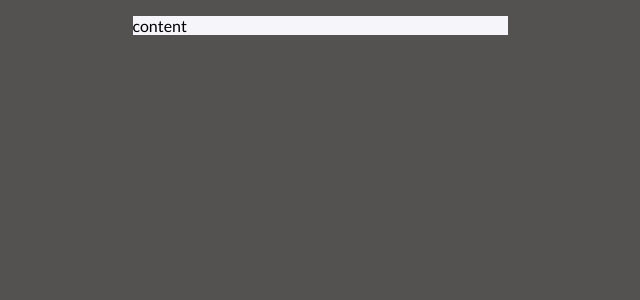
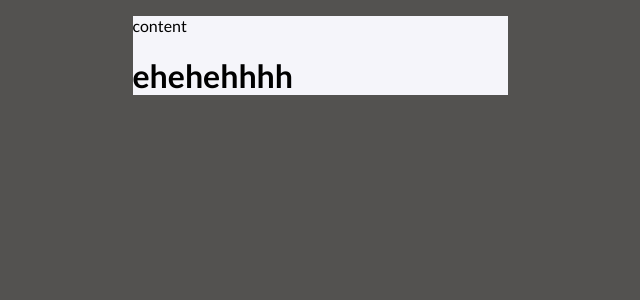
Before and after one commit to rts-cmk-wu09/framework1-mypets-maanemann, a React (Vite) app in the folder my_pet/: page /home in a window 1280 px wide. Shown: the top 300 px of the page, without its empty margins (320-960 px from the left). Built offline with nearby package versions, Linux system fonts and the light colour scheme.

Commit message:
Add første (tomme) component i HomeList.jsx

```diff
--- /dev/null
+++ b/my_pet/src/components/HomeHeader.jsx
@@ -0,0 +1,5 @@
+const HomeHeader = () => {
+    return ( <h1>ehehehhhh</h1> );
+}
+
+export default HomeHeader;
--- a/my_pet/src/pages/HomeList.jsx
+++ b/my_pet/src/pages/HomeList.jsx
@@ -1,5 +1,17 @@
+import HomeHeader from "../components/HomeHeader";
+
 const HomeList = () => {
-    return ( <p>content</p>
+  return (
+    <>
+      <p>content</p>
+      <HomeHeader />
+    </>
+  );
+};
+
+export default HomeList;
+
+// WIREFRAME :
     // HomeHeader
         // ProfilePeak
             // ProfilePic
@@ -30,7 +42,3 @@ const HomeList = () => {
             // PopBut (props)
         // ProfBut
             // PopBut (props)
-     );
-}
-
-export default HomeList;
--- a/my_pet/src/templates/Dialog.jsx
+++ b/my_pet/src/templates/Dialog.jsx
@@ -1,6 +1,8 @@
 import styled from "styled-components";
 import Intro from "../components/Intro";
+import { Link } from "react-router-dom";
 import HomeList from "../pages/HomeList";
+import React from "react";
 
 const StyledDiv = styled.div`
   margin: 0 1.5rem;
@@ -46,9 +48,12 @@ const Dialog = () => {
         <InactDot></InactDot>
         <ActDot></ActDot>
       </PageDots>
-      <a href="home">
+      <Link to="home">
         <StyledBut>Skip</StyledBut>
-      </a>
+      </Link>
+      {/* <a href="home">
+        <StyledBut>Skip</StyledBut>
+      </a> */}
     </StyledDiv>
   );
 };
```
Lines whose indentation alone changed are shown as unchanged.
